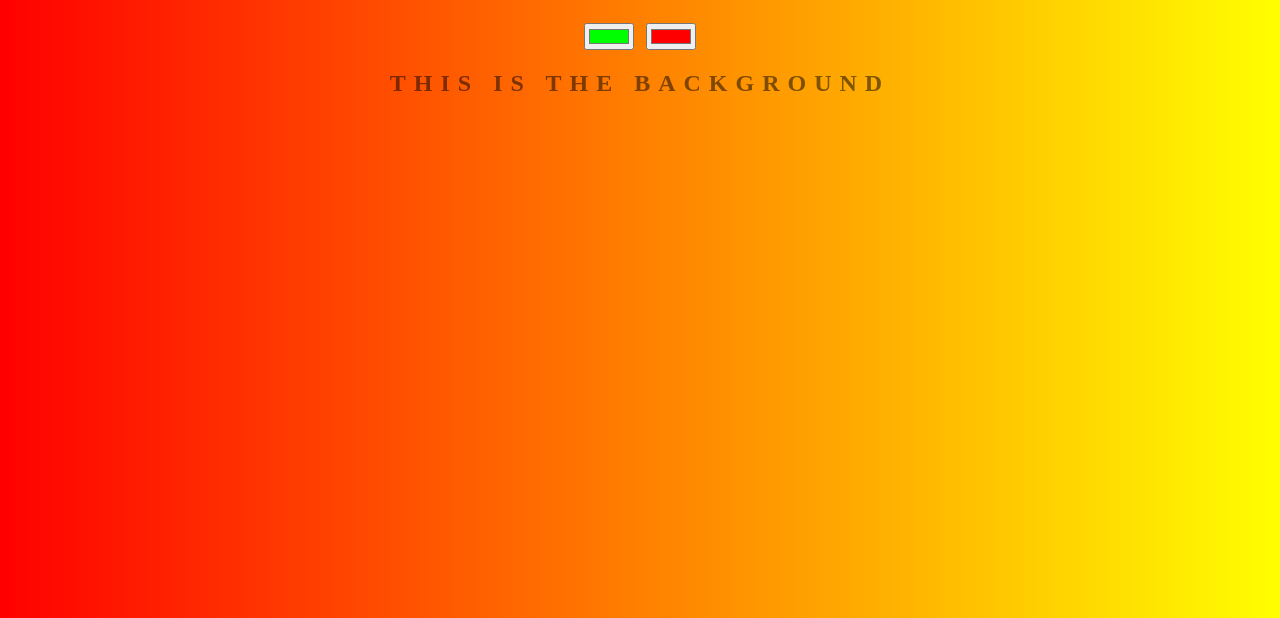
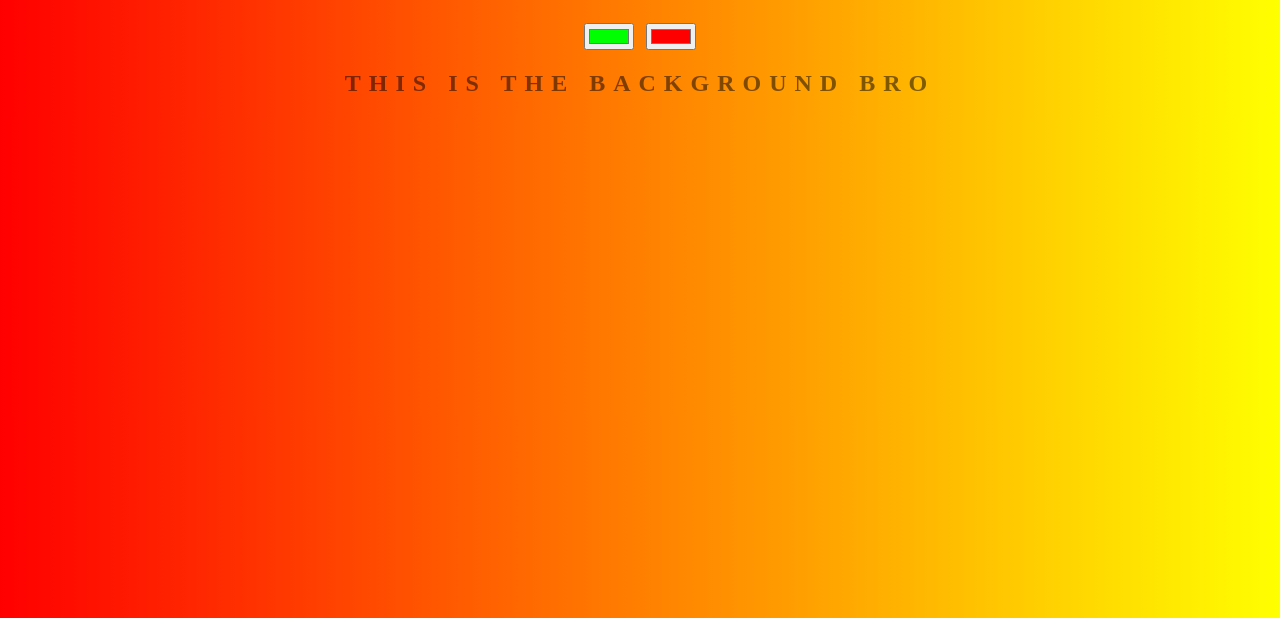
Before and after one commit to KrizsanKRI/gprtc, a plain HTML site: page index.html in a window 1280 px wide. Shown: the part 182-800 px from the top of the page. Drawn offline with Linux system fonts and the light colour scheme.

Commit message:
H2 changed

```diff
--- a/index.html
+++ b/index.html
@@ -8,7 +8,7 @@
 	<h1>Background Generator</h1>
 	<input class="color1" type="color" name="color1" value="#00ff00">
 	<input class="color2" type="color" name="color2" value="#ff0000">
-	<h2>This is the Background</h2>
+	<h2>This is the Background  bro</h2>
 	<h3></h3>
 	<script type="text/javascript" src="script.js"></script>
 </body>
```
